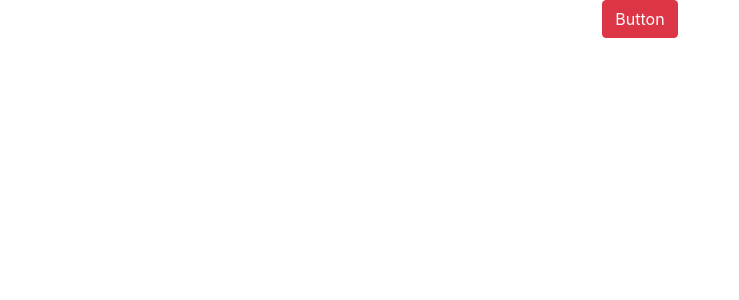
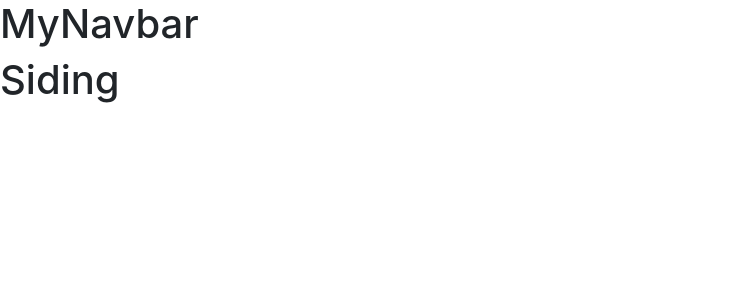
Before and after one commit to jbkey2015/HomeCustomizer, a React (Create React App) app in the folder homecustomizer.ui/: page /siding in a window 1280 px wide. Shown: the top 300 px of the page, without its empty margins (0-739 px from the left). Built offline with nearby package versions, Linux system fonts and the light colour scheme.

Commit message:
routes work

```diff
--- a/homecustomizer.ui/package.json
+++ b/homecustomizer.ui/package.json
@@ -12,6 +12,7 @@
     "node-sass": "^4.14.1",
     "react": "^16.13.1",
     "react-dom": "^16.13.1",
+    "react-router-dom": "^5.2.0",
     "react-scripts": "3.4.1"
   },
   "scripts": {
--- a/homecustomizer.ui/src/App/App.js
+++ b/homecustomizer.ui/src/App/App.js
@@ -1,11 +1,28 @@
 import React from 'react';
+import {
+  BrowserRouter as Router,
+  Route,
+  Redirect,
+  Switch,
+} from 'react-router-dom';
+import Home from '../components/pages/Home/Home';
+import Siding from '../components/pages/Siding/Siding';
+import Shutters from '../components/pages/Shutters/Shutters';
+import MyNavbar from '../components/pages/MyNavbar/MyNavbar';
 import './App.scss';
 
 function App() {
   return (
-    <div className="App">
-      <button className="btn btn-danger">Button</button>
-    </div>
+    <div>
+        <Router>
+          <MyNavbar />
+          <Switch>
+            <Route path="/home" exact component={Home}/>
+            <Route path="/siding" exact component={Siding}/>
+            <Route path="/shutters" exact component={Shutters}/>
+          </Switch>
+        </Router>
+      </div>
   );
 }
 
--- /dev/null
+++ b/homecustomizer.ui/src/components/pages/Home/Home.js
@@ -0,0 +1,14 @@
+import './Home.scss';
+import React from 'react';
+
+class Home extends React.Component {
+  render() {
+    return (
+      <div>
+        <h1>Home</h1>
+      </div>
+    );
+  }
+}
+
+export default Home;
--- /dev/null
+++ b/homecustomizer.ui/src/components/pages/MyNavbar/MyNavbar.js
@@ -0,0 +1,14 @@
+import './MyNavbar.scss';
+import React from 'react';
+
+class MyNavbar extends React.Component {
+  render() {
+    return (
+      <div>
+        <h1>MyNavbar</h1>
+      </div>
+    );
+  }
+}
+
+export default MyNavbar;
--- /dev/null
+++ b/homecustomizer.ui/src/components/pages/Shutters/Shutters.js
@@ -0,0 +1,14 @@
+import './Shutters.scss';
+import React from 'react';
+
+class Shutters extends React.Component {
+  render() {
+    return (
+      <div>
+        <h1>Shutters</h1>
+      </div>
+    );
+  }
+}
+
+export default Shutters;
--- /dev/null
+++ b/homecustomizer.ui/src/components/pages/Siding/Siding.js
@@ -0,0 +1,14 @@
+import './Siding.scss';
+import React from 'react';
+
+class Siding extends React.Component {
+  render() {
+    return (
+      <div>
+        <h1>Siding</h1>
+      </div>
+    );
+  }
+}
+
+export default Siding;
--- /dev/null
+++ b/homecustomizer.ui/src/helpers/propz/constants.json
@@ -0,0 +1,3 @@
+{
+  "baseUrl": "https://localhost:44334/api"
+}
```
Also changed, not shown: homecustomizer.ui/src/components/pages/Home/Home.scss (added), homecustomizer.ui/src/components/pages/MyNavbar/MyNavbar.scss (added), homecustomizer.ui/src/components/pages/Shutters/Shutters.scss (added), homecustomizer.ui/src/components/pages/Siding/Siding.scss (added).
